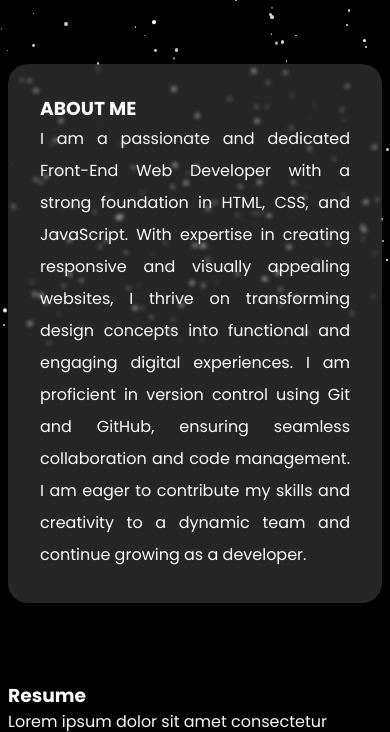
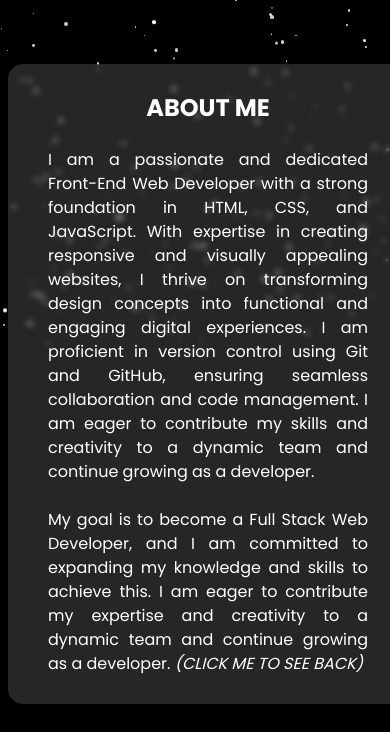
Before and after one commit to JunParajes/Webportfolio, a website built with Vite: page index.html in a window 390 px wide. Shown: the part 500-1232 px from the top of the page. Built offline with nearby package versions, Linux system fonts and the light colour scheme; a web font is replaced by a local one.

Commit message:
update about section and hamburger menu

```diff
--- a/index.html
+++ b/index.html
@@ -51,7 +51,7 @@
               height="70px"
               viewBox="0 -960 960 960"
               width="70px"
-              fill="#000000">
+              fill="#fafafa">
               <path
                 d="M240-200h120v-240h240v240h120v-360L480-740 240-560v360Zm-80 80v-480l320-240 320 240v480H520v-240h-80v240H160Zm320-350Z" />
             </svg>
@@ -63,7 +63,7 @@
               height="70px"
               viewBox="0 -960 960 960"
               width="70px"
-              fill="#000000">
+              fill="#fafafa">
               <path
                 d="M480-481q-66 0-108-42t-42-108q0-66 42-108t108-42q66 0 108 42t42 108q0 66-42 108t-108 42ZM160-160v-94q0-38 19-65t49-41q67-30 128.5-45T480-420q62 0 123 15.5t127.92 44.69q31.3 14.13 50.19 40.97Q800-292 800-254v94H160Zm60-60h520v-34q0-16-9.5-30.5T707-306q-64-31-117-42.5T480-360q-57 0-111 11.5T252-306q-14 7-23 21.5t-9 30.5v34Zm260-321q39 0 64.5-25.5T570-631q0-39-25.5-64.5T480-721q-39 0-64.5 25.5T390-631q0 39 25.5 64.5T480-541Zm0-90Zm0 411Z" />
             </svg>
@@ -75,7 +75,7 @@
               height="70px"
               viewBox="0 -960 960 960"
               width="70px"
-              fill="#000000">
+              fill="#fafafa">
               <path
                 d="M319-250h322v-60H319v60Zm0-170h322v-60H319v60ZM220-80q-24 0-42-18t-18-42v-680q0-24 18-42t42-18h361l219 219v521q0 24-18 42t-42 18H220Zm331-554v-186H220v680h520v-494H551ZM220-820v186-186 680-680Z" />
             </svg>
@@ -87,7 +87,7 @@
               height="70px"
               viewBox="0 -960 960 960"
               width="70px"
-              fill="#000000">
+              fill="#fafafa">
               <path
                 d="M730-400v-130H600v-60h130v-130h60v130h130v60H790v130h-60Zm-370-81q-66 0-108-42t-42-108q0-66 42-108t108-42q66 0 108 42t42 108q0 66-42 108t-108 42ZM40-160v-94q0-35 17.5-63.5T108-360q75-33 133.34-46.5t118.5-13.5Q420-420 478-406.5T611-360q33 15 51 43t18 63v94H40Zm60-60h520v-34q0-16-9-30.5T587-306q-71-33-120-43.5T360-360q-58 0-107.5 10.5T132-306q-15 7-23.5 21.5T100-254v34Zm260-321q39 0 64.5-25.5T450-631q0-39-25.5-64.5T360-721q-39 0-64.5 25.5T270-631q0 39 25.5 64.5T360-541Zm0-90Zm0 411Z" />
             </svg>
@@ -100,28 +100,61 @@
 
     <!-- Hero Section -->
     <main>
-      <section class="container hero section" id="home">
-        <h3 class="myName">Hello! I'm Jun Parajes</h3>
-        <h1 class="title">FRONT-END<br />WEB DEVELOPER</h1>
-        <button class="hero_btn">Hire Me</button>
+      <section class="container section">
+        <div class="hero">
+          <h3 class="myName">Hello! I'm Jun Parajes</h3>
+          <div class="typing-container">
+            <h1 class="title">FRONT-END<br />WEB DEVELOPER</h1>
+          </div>
+        </div>
       </section>
       <!-- END of Hero Section -->
 
       <!-- About Me Section -->
-      <section class="container section" id="about">
-        <div class="about_bg">
-          <h3>ABOUT ME</h3>
-          <p class="paragraph" >
-            I am a passionate and dedicated Front-End Web Developer with a strong
-            foundation in HTML, CSS, and JavaScript. With expertise in creating
-            responsive and visually appealing websites, I thrive on transforming
-            design concepts into functional and engaging digital experiences. I am
-            proficient in version control using Git and GitHub, ensuring seamless
-            collaboration and code management. I am eager to contribute my skills
-            and creativity to a dynamic team and continue growing as a developer.
-          </p>
+      <section class="container cont_grid section" id="about">
+        <div class="flip-card" onclick="toggleFlip()">
+          <div class="flip-card-inner" id="flipCardInner">
+            <div class="flip-card-front">
+              <div class="about_bg">
+                <h1 class="sub_heading">ABOUT ME</h1><br>
+                <p class="paragraph">
+                  I am a passionate and dedicated Front-End Web Developer with a
+                  strong foundation in HTML, CSS, and JavaScript. With expertise in
+                  creating responsive and visually appealing websites, I thrive on
+                  transforming design concepts into functional and engaging digital
+                  experiences. I am proficient in version control using Git and
+                  GitHub, ensuring seamless collaboration and code management. I am
+                  eager to contribute my skills and creativity to a dynamic team and
+                  continue growing as a developer.
+                  <br><br>
+                  My goal is to become a Full Stack Web Developer, and I am
+                  committed to expanding my knowledge and skills to achieve
+                  this. I am eager to contribute my expertise and creativity to
+                  a dynamic team and continue growing as a developer. <em>(CLICK ME TO SEE BACK)</em>
+                </p>
+              </div>
+            </div>
+            <div class="flip-card-back">
+              <h1 class="sub_heading">ABOUT ME</h1>
+              <br><br>
+              <p class="paragraph">
+                I adhere to standard naming conventions such as BEM (Block,
+                Element, Modifier) to maintain clean, scalable, and
+                understandable code. I am proficient in version control using
+                Git and GitHub, ensuring seamless collaboration and efficient
+                code management. I am continuously learning and staying updated
+                with the latest industry trends and technologies.
+              </p> <br> <br>
+              <img class="my_pic" src="/assets/mypic.jpeg" alt="Your Photo" />
+            </div>
+          </div>
         </div>
-
+        <script>
+          function toggleFlip() {
+            const card = document.getElementById("flipCardInner");
+            card.classList.toggle("flipped");
+          }
+        </script>
       </section>
       <!-- End of About Me Section -->
 
--- /dev/null
+++ b/outline.css
@@ -0,0 +1,71 @@
+.about_bg {
+  grid-area: about_bg;
+  background: rgba(255, 255, 255, 0.15);
+  backdrop-filter: blur(3px);
+  border-radius: 20px;
+  padding: 2rem;
+}
+
+.paragraph {
+  text-align: justify;
+  line-height: 2;
+}
+
+.pic_container {
+  display: flex;
+  align-items: center;
+  justify-content: center;
+}
+
+.flip-card {
+  background-color: transparent;
+  width: 300px;
+  height: 300px;
+  perspective: 1000px; /* Remove this if you don't want the 3D effect */
+}
+
+.flip-card-inner {
+  position: relative;
+  width: 100%;
+  height: 100%;
+  text-align: center;
+  transition: transform 0.6s;
+  transform-style: preserve-3d;
+}
+
+.flip-card:hover .flip-card-inner {
+  transform: rotateY(180deg);
+}
+
+.flip-card-front, .flip-card-back {
+  position: absolute;
+  width: 100%;
+  height: 100%;
+  backface-visibility: hidden;
+  -webkit-backface-visibility: hidden;
+  border-radius: 10px;
+}
+
+.flip-card-front {
+  background-color: #bbb;
+  color: black;
+}
+
+.flip-card-back {
+  background-color: rgba(255, 255, 255, 0.15);
+  backdrop-filter: blur(3px);
+  color: white;
+  transform: rotateY(180deg);
+  display: flex;
+  justify-content: center;
+  align-items: center;
+  flex-direction: column;
+  padding: 20px;
+}
+
+.card-image {
+  width: 100%;
+  height: 100%;
+  object-fit: cover;
+  border-radius: 10px;
+}
--- a/styles/about.css
+++ b/styles/about.css
@@ -1,11 +1,88 @@
+.flip-card {
+  background-color: transparent;
+  width: 25rem;
+  height: 40rem; /* Increased height to fit all content */
+  perspective: 1000px;
+  margin: auto;
+}
+
+.flip-card-inner {
+  position: relative;
+  width: 100%;
+  height: 100%;
+  text-align: center;
+  transition: transform 0.6s;
+  transform-style: preserve-3d;
+}
+
+.flipped {
+  transform: rotateY(180deg);
+}
+
+.flip-card-front, .flip-card-back {
+  position: absolute;
+  width: 100%;
+  height: 100%;
+  backface-visibility: hidden;
+  background-color: rgba(255, 255, 255, 0.15);
+  border-radius: 15px;
+  color: white;
+  padding: 20px;
+  box-sizing: border-box;
+  overflow: hidden;
+  backdrop-filter: blur(3px);
+  display: flex;
+  flex-direction: column;
+  justify-content: center;
+  align-items: center;
+}
+
+.flip-card-back {
+  transform: rotateY(180deg);
+}
+
 .about_bg {
-  background: rgba(255, 255, 255, 0.15);
-  backdrop-filter: blur(2px);
-  border-radius: 20px;
-  padding: 2rem;
+  padding: 20px;
+}
+
+.sub_heading {
+  font-size: var(--size-2xl);
+  font-weight: bold;
 }
 
 .paragraph {
+  font-size: var(--size-base);
   text-align: justify;
-  line-height: 2;
 }
+
+.my_pic {
+  width: 170px;
+  height: 170px;
+  border-radius: 50%;
+  margin-top: 20px;
+}
+
+@media (min-width: 640px) {
+  .flip-card {
+    background-color: transparent;
+    width: 35rem;
+    height: 40rem; /* Increased height to fit all content */
+    perspective: 1000px;
+    margin: auto;
+  }
+    .sub_heading {
+      font-size: var(--size-4xl);
+      font-weight: bold;
+    }
+
+    .paragraph {
+      font-size: var(--size-xl);
+      text-align: justify;
+    }
+    .my_pic {
+      width: 200px;
+      height: 200px;
+      border-radius: 50%;
+      margin-top: 20px;
+  }
+}
--- a/styles/hero.css
+++ b/styles/hero.css
@@ -1,16 +1,54 @@
 /* Base Style */
-.hero{
-  display: block;
+.hero {
+  display: flex;
+  justify-content: center;
+  align-items: center;
+  flex-direction: column;
   text-align: center;
   height: 20rem;
 }
+
 .myName {
   font-size: var(--size-base);
+}
+
+.typing-container {
+  display: inline-block; /* Make the container inline-block */
+  overflow: hidden; /* Ensure only part of the text is visible */
+  white-space: nowrap; /* Prevent text wrapping */
+  border-right: 0.15em solid black; /* Cursor effect */
+  animation: typing 4s steps(30, end) infinite, blink-caret 0.75s step-end infinite;
 }
 
 .title {
   font-family: "Fira Sans Condensed", monospace;
   font-size: var(--size-5xl);
+  margin: 0; /* Remove margin */
+}
+
+@keyframes typing {
+  0% {
+    width: 0;
+  }
+  70% {
+    width: 100%;
+  }
+  90% {
+    width: 100%; /* Keep it at full width for a moment */
+  }
+  100% {
+    width: 0; /* Reset width back to 0 */
+  }
+}
+
+@keyframes blink-caret {
+  from,
+  to {
+    border-color: transparent;
+  }
+  50% {
+    border-color: black;
+  }
 }
 
 .hero_btn {
@@ -19,6 +57,7 @@
   font-size: var(--size-base);
   padding: 1rem;
 }
+
 /* Responsive Styles */
 @media (min-width: 475px) {
   .hero {
--- a/styles/mobile-nav.css
+++ b/styles/mobile-nav.css
@@ -2,7 +2,8 @@
   position:absolute;
   display: flex;
   justify-content: center;
-  background-color: white;
+  background-color: rgba(255, 255, 255, 0.20);
+  backdrop-filter: blur(20px);
   width: 100%;
   height: 100%;
   z-index: 1;
@@ -58,5 +59,6 @@
 
 .m_nav_btn {
   text-decoration: none;
-  color: black
+  color: #fafafa;
+  font-size: var(--size-xl);
 }
```
Also changed, not shown: outline.html (added, +41 -0 lines).
